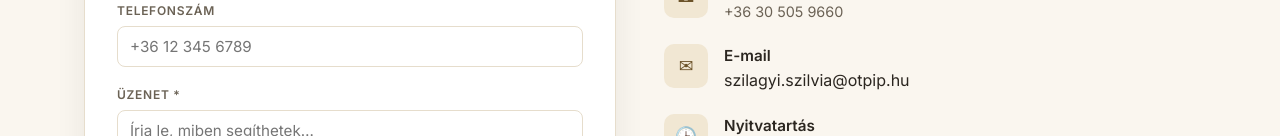
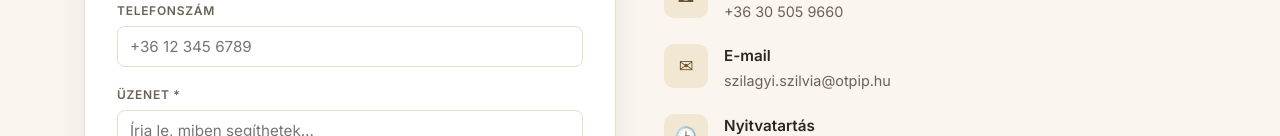
Before and after one commit to mikidev06/szilva-ingatlan-web, a React (Vite) app in the folder client/: page /kapcsolat in a window 1280 px wide. Shown: the part 664-800 px from the top of the page. Built offline with nearby package versions, Linux system fonts and the light colour scheme.

Commit message:
Minor fix

```diff
--- a/client/src/index.css
+++ b/client/src/index.css
@@ -870,9 +870,14 @@ button {
   font-size: 0.95rem;
 }
 
-.contact-info-item span {
+.contact-info-item span,
+.contact-info-item a {
   color: var(--color-text-muted);
   font-size: 0.9rem;
+}
+
+.contact-info-item a:hover {
+  color: var(--color-primary-dark);
 }
 
 .map-embed {
```
